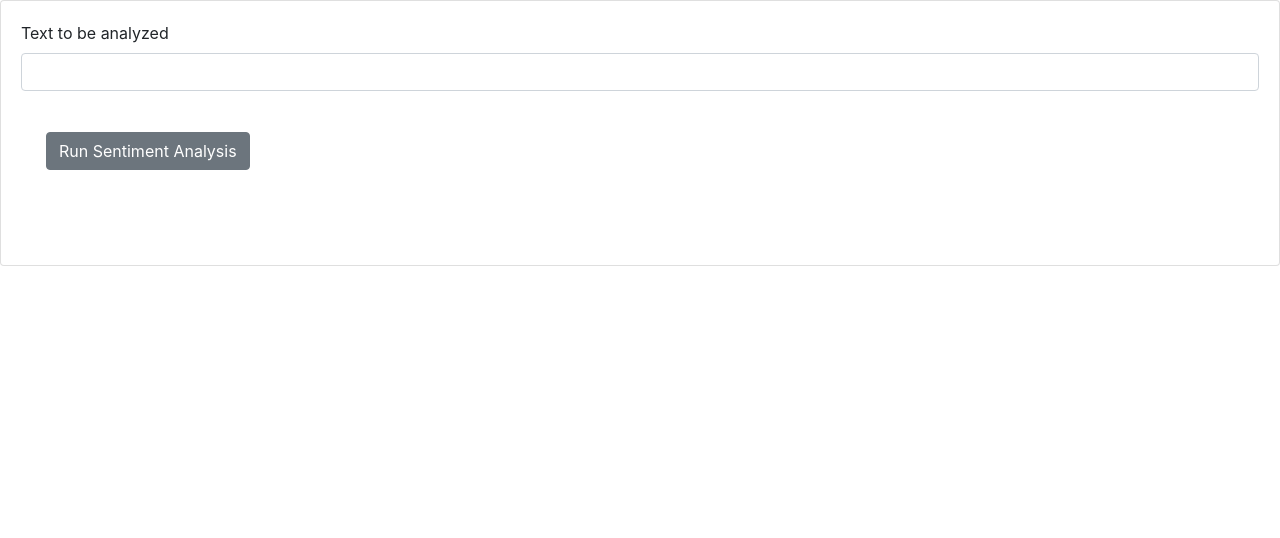
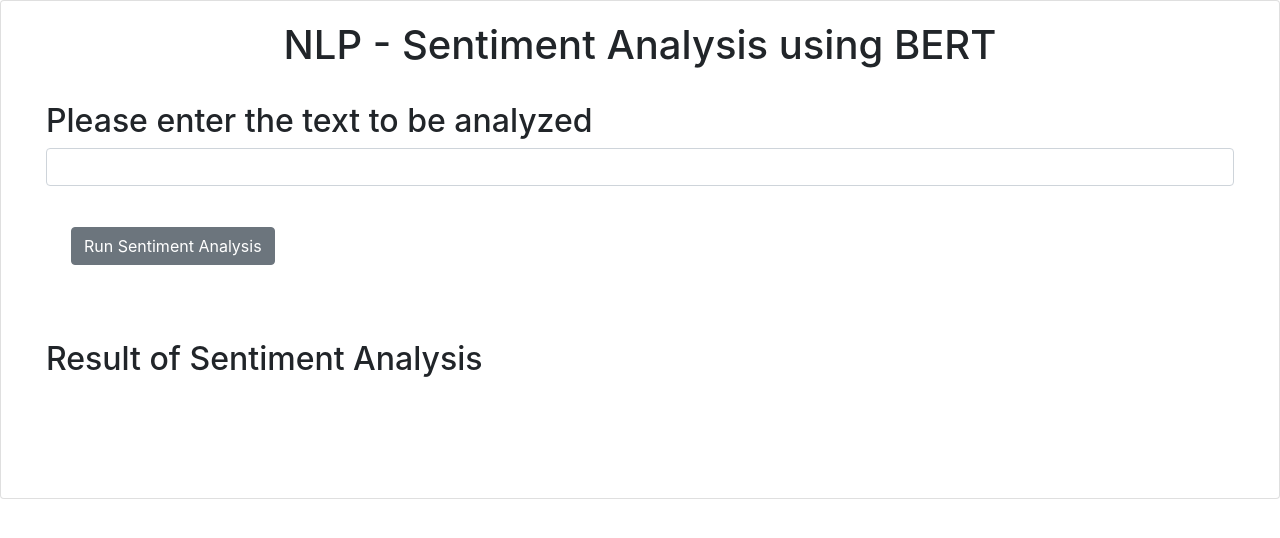
Before and after one commit to SaurabhLP88/sentiment-analysis-ai, a Python web app: template templates/index.html in a window 1280 px wide. Shown: the top 538 px of the page. Run offline with Jinja, Linux system fonts and the light colour scheme; the template is opened without the code that fills it, so the values that code supplies are empty; some libraries are stand-ins or nearby versions.

Commit message:
Update index.html

```diff
--- a/templates/index.html
+++ b/templates/index.html
@@ -1,18 +1,32 @@
 <html>
+<head>
     <link rel="stylesheet" href="https://stackpath.bootstrapcdn.com/bootstrap/4.3.1/css/bootstrap.min.css" integrity="sha384-ggOyR0iXCbMQv3Xipma34MD+dH/1fQ784/j6cY/iJTQUOhcWr7x9JvoRxT2MZw1T" crossorigin="anonymous">
     <script src="./static/mywebscript.js"></script>
+    <style>
+        .center-heading {
+            text-align: center;
+        }
+    </style>
+</head>
+<body>
     <div class="card">
         <div class="card-body">
-        <div class="mb-3">
-            <label class="form-label">Text to be analyzed</label>
+            <h1 class="center-heading">NLP - Sentiment Analysis using BERT</h1>
+            <div style="padding: 25px 25px 25px 25px;">
+            <h2 class="mb-3">
+                <label class="form-label">Please enter the text to be analyzed</label>
                 <input type="textarea" class="form-control" id="textToAnalyze">
-        </div>
+            </h2>
 
             <div style="padding: 25px 25px 25px 25px;">
                 <button onclick="RunSentimentAnalysis()" class="btn btn-secondary">Run Sentiment Analysis</button>
             </div>
+            <div id="system_response" style="padding: 25px 25px 25px 25px;"></div>
+            <h2 class="mb-3">
+                <label class="form-label">Result of Sentiment Analysis</label>
+            </h2>
 
             <div id="system_response" style="padding: 25px 25px 25px 25px;"></div>
         </div>
     </div>
-</html>
+</body>
```
Lines whose indentation alone changed are shown as unchanged.
